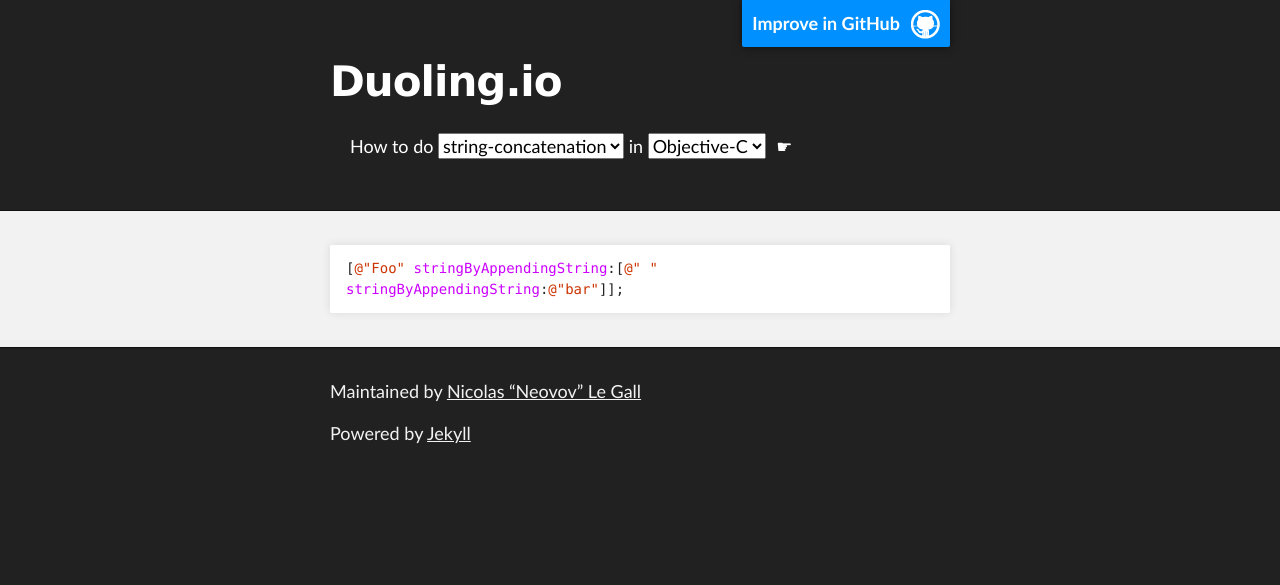
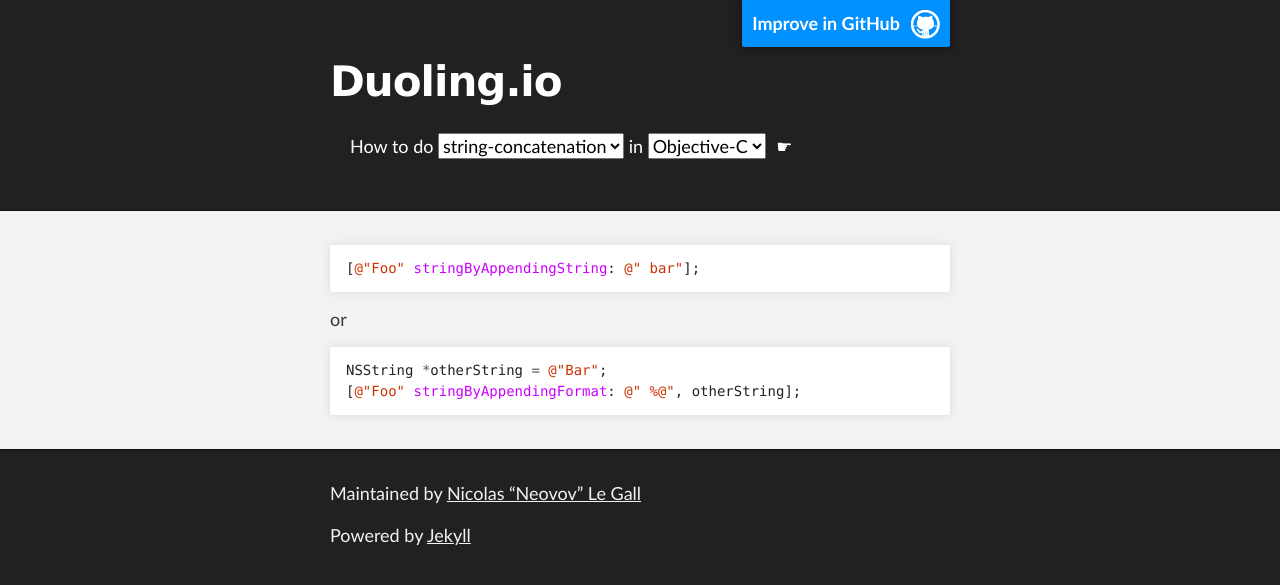
Before and after one commit to neovov/duoling.io, a Jekyll site: the page built from string-concatenation/objective-c.html, in a window 1280 px wide. Shown: the top 585 px of the page. Built offline with Jekyll 4.4.1, drawn with Linux system fonts in a browser that asks for light colours.

Commit message:
Update Objective-C string concat example
Add `stringByAppendingFormat:` which makes more sense than concatenating hard-coded string.

```diff
--- a/string-concatenation/objective-c.html
+++ b/string-concatenation/objective-c.html
@@ -2,5 +2,12 @@
 layout: default
 ---
 {% highlight objc %}
-[@"Foo" stringByAppendingString:[@" " stringByAppendingString:@"bar"]];
+[@"Foo" stringByAppendingString: @" bar"];
 {% endhighlight %}
+
+or
+
+{% highlight objc %}
+NSString *otherString = @"Bar";
+[@"Foo" stringByAppendingFormat: @" %@", otherString];
+{% endhighlight %}
```
